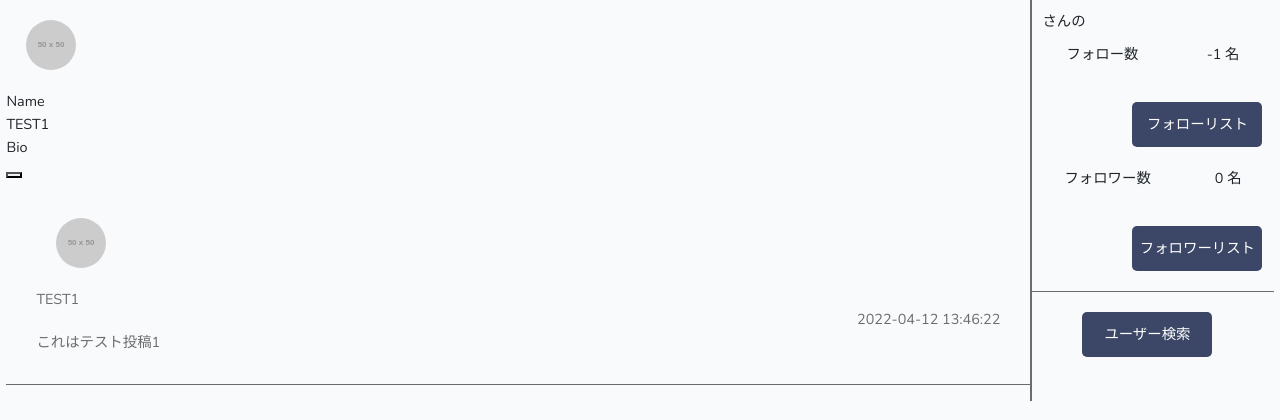
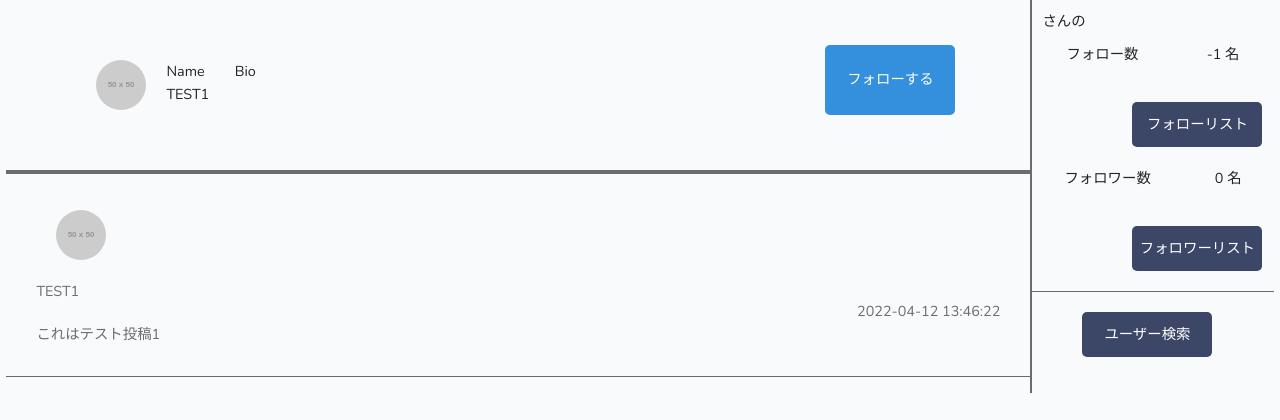
Before and after one commit to mi0no0ri/SNS, a Laravel app: page /userProfile/1 in a window 1280 px wide. Shown: the part 106-526 px from the top of the page. Run offline with Laravel 8, Linux system fonts and the light colour scheme; data comes from the database, SQL or seed files in the repository; grey boxes labelled with a size stand in for pictures from a placeholder-image service; data that the repository does not hold is empty; parts of the project's set-up code (start-up, migrations or seed data) failed here and were passed over; some libraries are stand-ins or nearby versions.

Commit message:
更新しました。

```diff
--- a/app/Http/Controllers/FollowsController.php
+++ b/app/Http/Controllers/FollowsController.php
@@ -21,11 +21,11 @@ class FollowsController extends Controller
             ->leftJoin('follows', 'users.id', '=', 'follows.follower_id')
             ->groupBy('posts.id')
             ->where('users.id', '<>', Auth::id())
-            ->select('posts.id','users.username','posts.created_at','posts.post')
+            ->select('posts.id','users.username','posts.created_at','posts.post','posts.user_id','users.images')
             ->latest()->get('posts.id');
 
         return view('follows.followList', [
-            'follow_users' =>$follow_users,
+            'follow_users' => $follow_users,
             'lists' => $lists
         ]);
     }
@@ -39,7 +39,7 @@ class FollowsController extends Controller
             ->leftJoin('follows', 'users.id', '=', 'follows.follow_id')
             ->groupBy('posts.id')
             ->where('users.id', '<>', Auth::id())
-            ->select('posts.id','users.username','posts.created_at','posts.post')
+            ->select('posts.id','users.username','posts.created_at','posts.post','posts.user_id','users.images')
             ->latest()->get('posts.id');
 
 
--- a/app/Http/Controllers/PostsController.php
+++ b/app/Http/Controllers/PostsController.php
@@ -18,7 +18,7 @@ class PostsController extends Controller
     {
         $list = DB::table('posts')
         ->leftJoin('users','posts.user_id' , '=' , 'users.id')
-        ->select('posts.id','users.username','posts.created_at','posts.post')
+        ->select('posts.id','users.username','posts.created_at','posts.post','posts.user_id','users.images')
         ->latest()->get();
         return view('posts.index',['list'=>$list]);
     }
--- a/public/css/style.css
+++ b/public/css/style.css
@@ -192,6 +192,10 @@ form {
   color: #6C6C6C;
   border-bottom: 1px solid #6C6C6C;
 }
+/* .post {
+  display: flex;
+  justify-content: space-around;
+} */
 .post_head {
   display: flex;
   justify-content: space-between;
@@ -278,3 +282,20 @@ form {
   display: flex;
   justify-content: center;
 }
+/* otherProfile */
+#other_bar {
+  border-bottom: 4px solid #6C6C6C;
+  display: flex;
+  justify-content: space-between;
+  padding: 40px 70px;
+}
+.other_user {
+  display: flex;
+  justify-content: start;
+}
+.other_info {
+  margin: 20px 0;
+}
+.other_column {
+  padding: 0 30px 0 0;
+}
--- a/resources/views/follows/followList.blade.php
+++ b/resources/views/follows/followList.blade.php
@@ -7,14 +7,14 @@
             <div class="follow_img">
                 @foreach ($follow_users as $user)
                     <ul>
-                        <li><a href=""><img src="/storage/dawn.png" class="profile_img" width="50" height="50"></a></li>
+                        <li><a href="{{route('user_profile',['id'=>$user->id])}}"><img src="/storage/dawn.png" class="profile_img" width="50" height="50"></a></li>
                     </ul>
                 @endforeach
             </div>
             <table class="follow_list">
                 @foreach ($lists as $list)
                 <ul class="post_list">
-                    <li><a href=""><img src="/storage/dawn.png" alt="プロフィール写真" class="profile_image"></a></li>
+                    <li><a href="{{route('user_profile',['id'=>$list->user_id])}}"><img src="{{ $list->images }}" class="profile_img"></a></li>
                     <div class="post_head">
                         <li class="follow_username">{{ $list->username }}</li>
                         <li class="created_at">{{ $list->created_at }}</li>
--- a/resources/views/follows/followerList.blade.php
+++ b/resources/views/follows/followerList.blade.php
@@ -14,7 +14,7 @@
             <table class="follow_list">
                 @foreach ($lists as $list)
                 <ul class="post_list">
-                <li><a href=""><img src="/storage/dawn.png" alt="プロフィール写真" class="profile_image"></a></li>
+                <li><a href="{{route('user_profile',['id'=>$list->user_id])}}"><img src="{{ $list->images }}" class="profile_img"></a></li>
                     <div class="post_head">
                         <li class="follow_username">{{ $list->username }}</li>
                         <li class="created_at">{{ $list->created_at }}</li>
--- a/resources/views/posts/userProfile.blade.php
+++ b/resources/views/posts/userProfile.blade.php
@@ -2,19 +2,21 @@
 
 @section('content')
 <div>
-    <ul>
-        <div>
-            <img src="{{ $list->images }}" class="profile_img">
+    <ul id="other_bar">
+        <div class="other_user">
+            <div>
+                <img src="{{ $list->images }}" class="profile_img">
+            </div>
+            <div class="other_info">
+                <li class="other_column">Name</li>
+                <li class="other_data">{{ $list->username }}</li>
+            </div>
+            <div class="other_info">
+                <li class="other_column">Bio</li>
+                <li class="other_data">{{ $list->bio }}</li>
+            </div>
         </div>
-        <div>
-            <li>Name</li>
-            <li>{{ $list->username }}</li>
-        </div>
-        <div>
-            <li>Bio</li>
-            <li>{{ $list->bio }}</li>
-        </div>
-        <button src="" value="フォローする"></button>
+        <button src="" type="submit" class="other_btn follow_set_btn btn">フォローする</button>
     </ul>
     <table>
         @foreach ($lists as $list)
```
Also changed, not shown: resources/views/posts/index.blade.php (+5 -3 lines).
